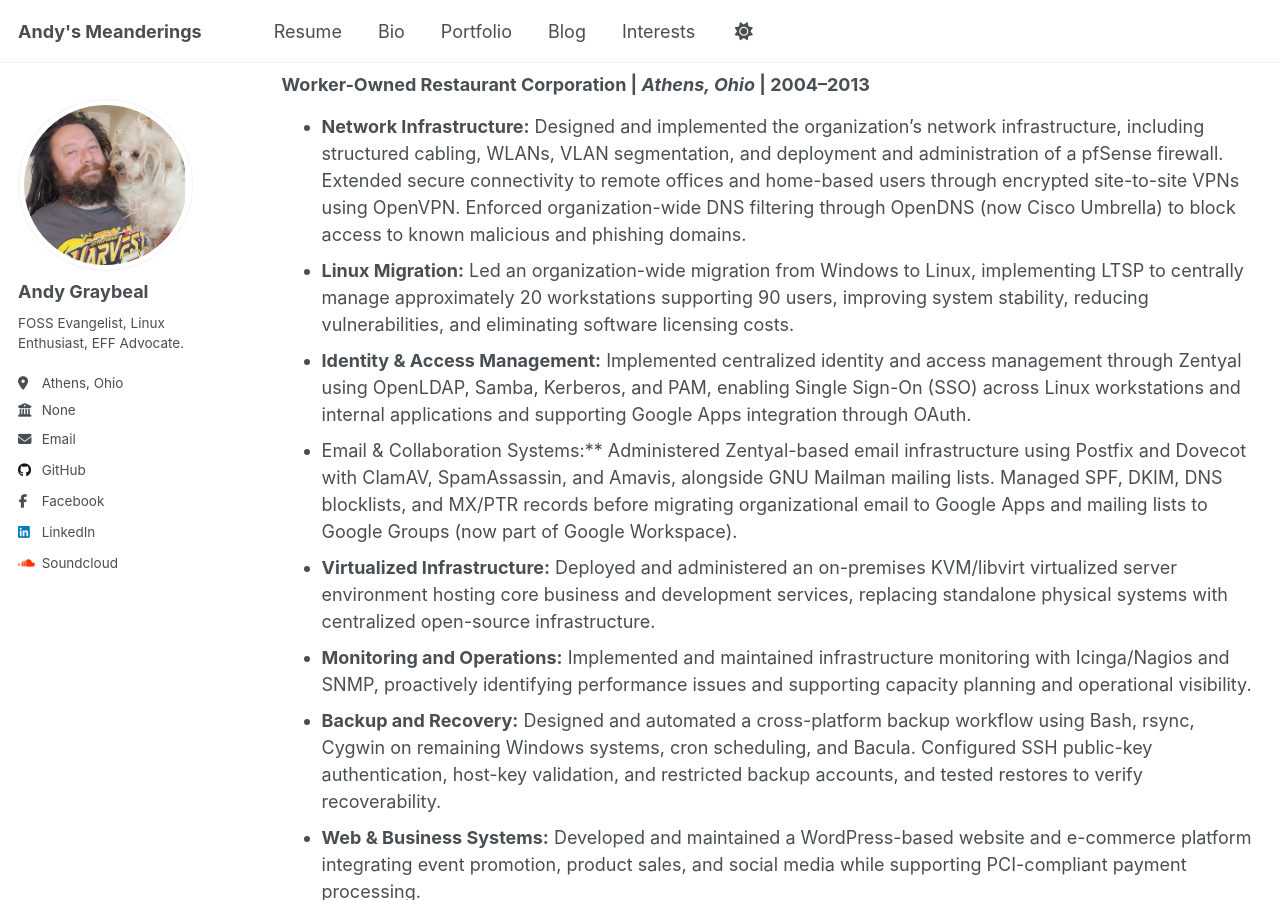
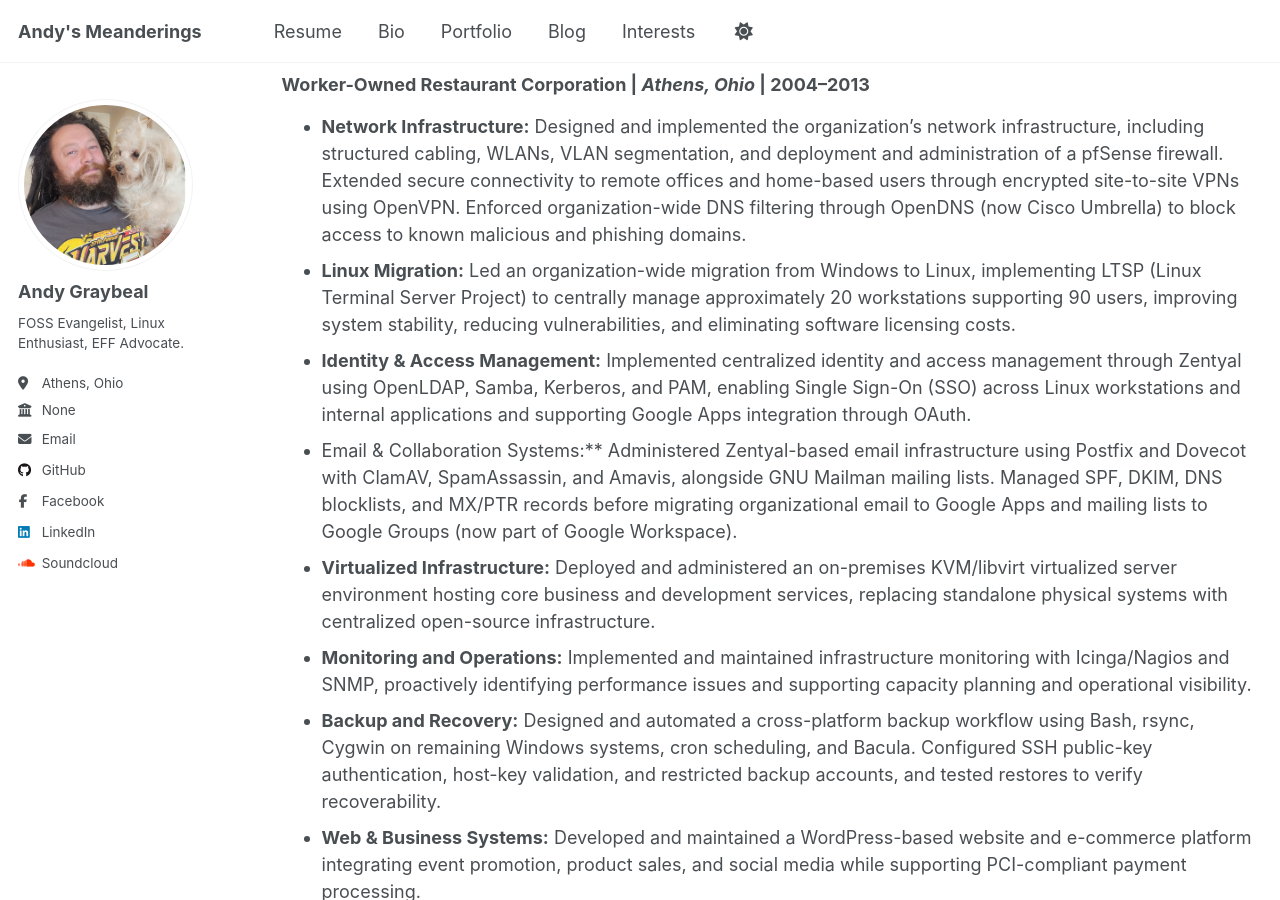
Before and after one commit to andy-graybeal/andy-graybeal.github.io, a Jekyll site: the page built from _pages/resume.md, in a window 1280 px wide and 900 px high, scrolled down 587 px. Built offline with Jekyll 4.4.1, drawn with Linux system fonts in a browser that asks for light colours; a script that is not in the unit is left out.

Commit message:
Update resume.md

```diff
--- a/_pages/resume.md
+++ b/_pages/resume.md
@@ -22,7 +22,7 @@ I am a systems and network administrator with extensive hands-on experience supp
 ## Systems & Network Administrator
 ### Worker-Owned Restaurant Corporation \| *Athens, Ohio* \| 2004–2013
   * **Network Infrastructure:** Designed and implemented the organization's network infrastructure, including structured cabling, WLANs, VLAN segmentation, and deployment and administration of a pfSense firewall. Extended secure connectivity to remote offices and home-based users through encrypted site-to-site VPNs using OpenVPN. Enforced organization-wide DNS filtering through OpenDNS (now Cisco Umbrella) to block access to known malicious and phishing domains.
-  * **Linux Migration:** Led an organization-wide migration from Windows to Linux, implementing LTSP to centrally manage approximately 20 workstations supporting 90 users, improving system stability, reducing vulnerabilities, and eliminating software licensing costs.
+  * **Linux Migration:** Led an organization-wide migration from Windows to Linux, implementing LTSP (Linux Terminal Server Project) to centrally manage approximately 20 workstations supporting 90 users, improving system stability, reducing vulnerabilities, and eliminating software licensing costs.
   * **Identity & Access Management:** Implemented centralized identity and access management through Zentyal using OpenLDAP, Samba, Kerberos, and PAM, enabling Single Sign-On (SSO) across Linux workstations and internal applications and supporting Google Apps integration through OAuth.
   * Email & Collaboration Systems:** Administered Zentyal-based email infrastructure using Postfix and Dovecot with ClamAV, SpamAssassin, and Amavis, alongside GNU Mailman mailing lists. Managed SPF, DKIM, DNS blocklists, and MX/PTR records before migrating organizational email to Google Apps and mailing lists to Google Groups (now part of Google Workspace).
   * **Virtualized Infrastructure:** Deployed and administered an on-premises KVM/libvirt virtualized server environment hosting core business and development services, replacing standalone physical systems with centralized open-source infrastructure.
```
